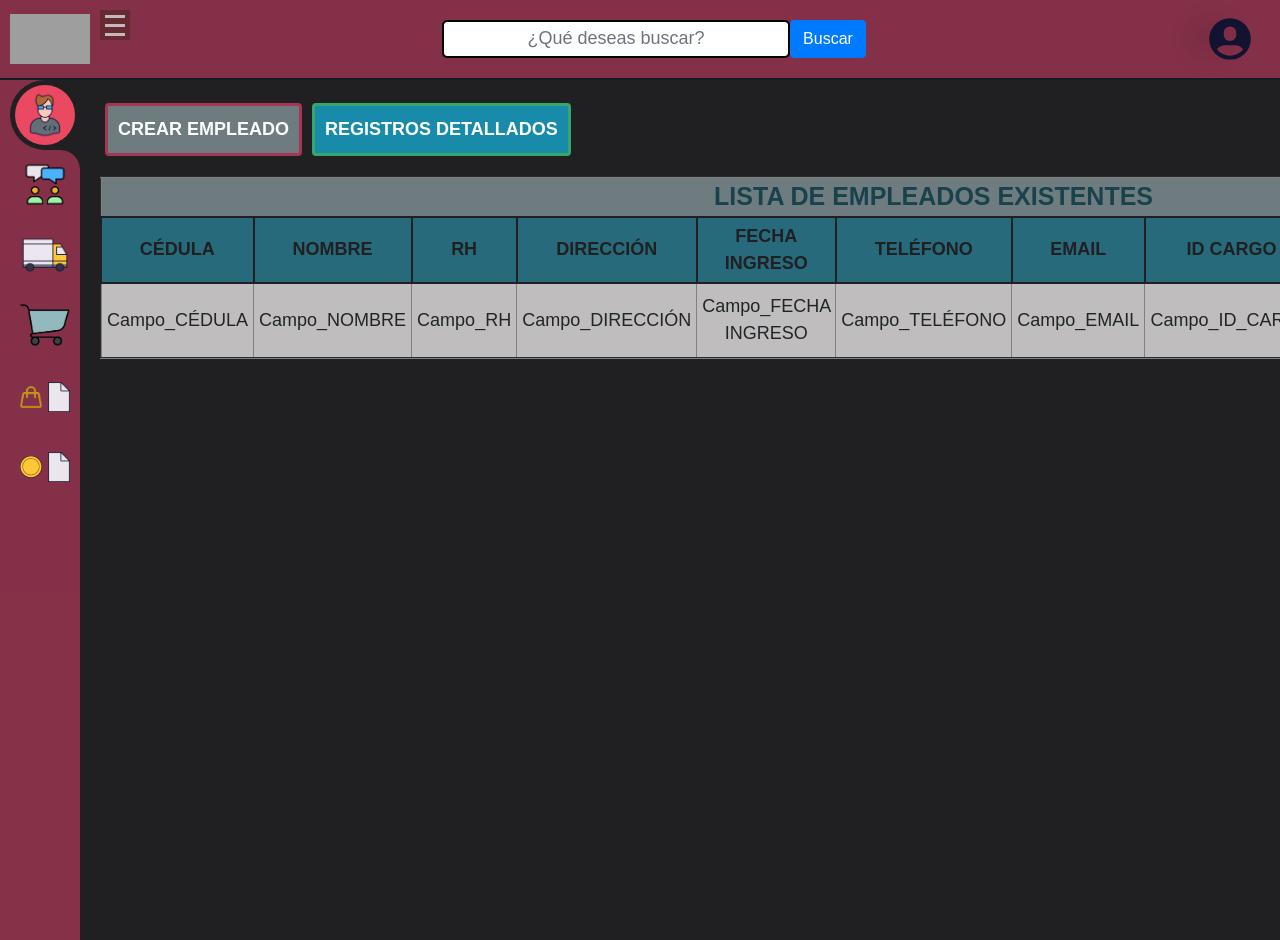
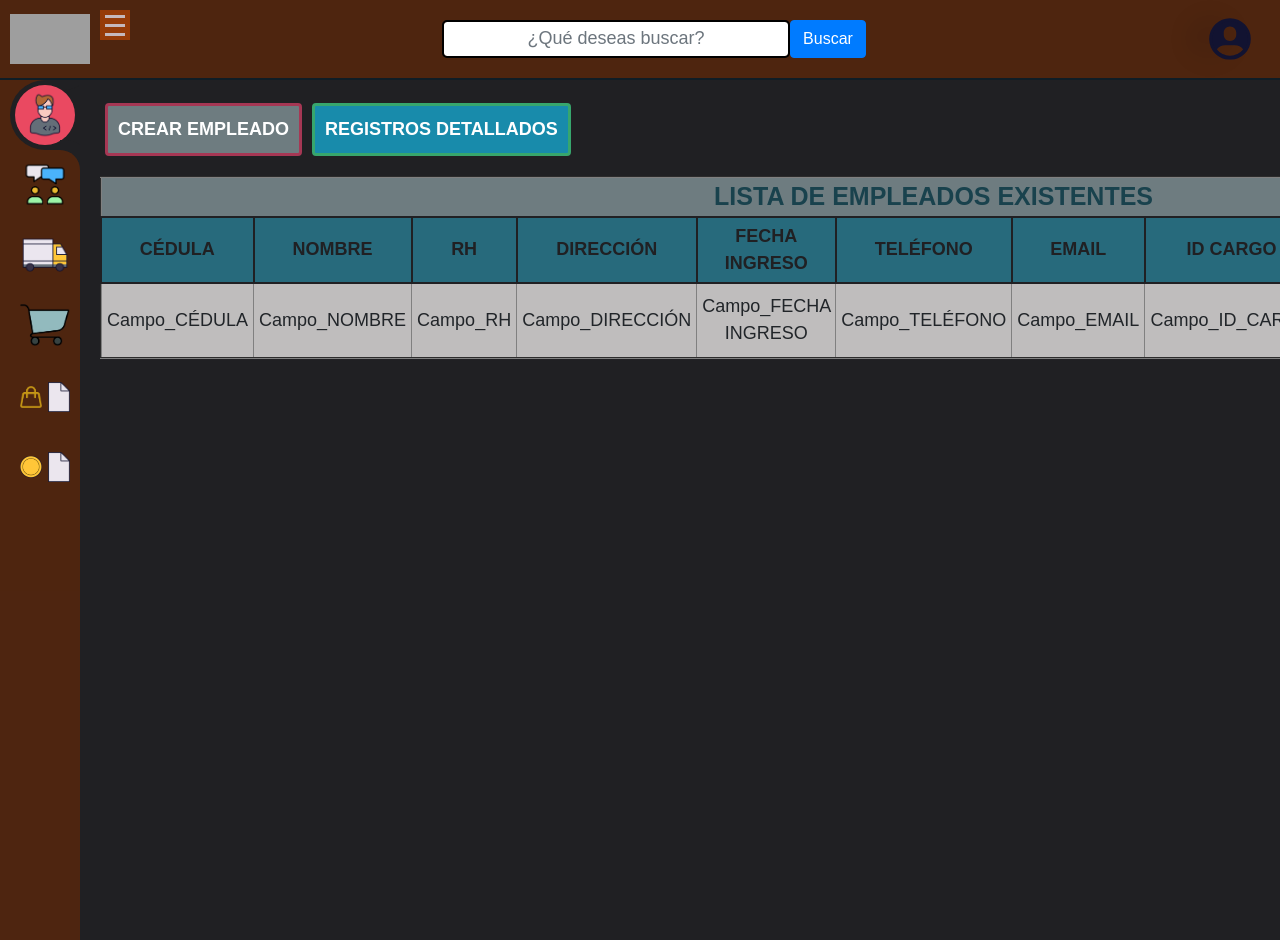
Before and after one commit to Branndon-Suarez/1.REPOSITORIO-WYK-PANADERIA.github.io, a PHP site: page /FORMULARIO-GUIA/1.EMPLEADO/Index_1.1.EMPLEADO.PHP in a window 1280 px wide. Run offline with PHP 8.4, Linux system fonts and the light colour scheme; data that the repository does not hold is empty; some libraries are stand-ins or nearby versions; grey boxes are pictures that could not be loaded.

Commit message:
update: colores corporativos

```diff
--- a/3. Diseño Web-REPOSITORIO/PAGINA_WEB/FORMULARIO-GUIA/ESTILOS/ESTILOS PROYECTO-FORMULARIOS-CSS.CSS
+++ b/3. Diseño Web-REPOSITORIO/PAGINA_WEB/FORMULARIO-GUIA/ESTILOS/ESTILOS PROYECTO-FORMULARIOS-CSS.CSS
@@ -126,7 +126,7 @@ input{
 
 /*----------------------------------------------- 🚀 BARRA NAVEGACIÓN SUPERIOR ---------------------------------------------- */
 .menu-superior{
-    background-color: #a63755c1;
+    background-color: #5c270bc6;
     border-bottom: 2px solid #0F1D26;
     height: 80px;
     position: fixed;/*QUEDE FIJA E INDEPENDIENTE AL CONTENIDO*/
@@ -217,7 +217,7 @@ input{
     z-index: 100;
     width: 80px;
     height: 100vh;
-    background:#a63755c1;
+    background:#5c270bc6;
     transition: 0.5s;
     padding-left: 10px;
     overflow: scroll;
@@ -346,7 +346,7 @@ input{
     margin-left: 100px;
     width: 30px;
     height: 30px;
-    background: #5a2727a9;
+    background: #ac4208c6;
     z-index: 1000;
     display: flex;
     justify-content: center;
@@ -504,7 +504,7 @@ select {
 }
 
 .modal-header #encabezado-modal{
-    color: #A63754;
+    color: #5c270bc6;
     background-color: #6e7c80;
 }
 
```
